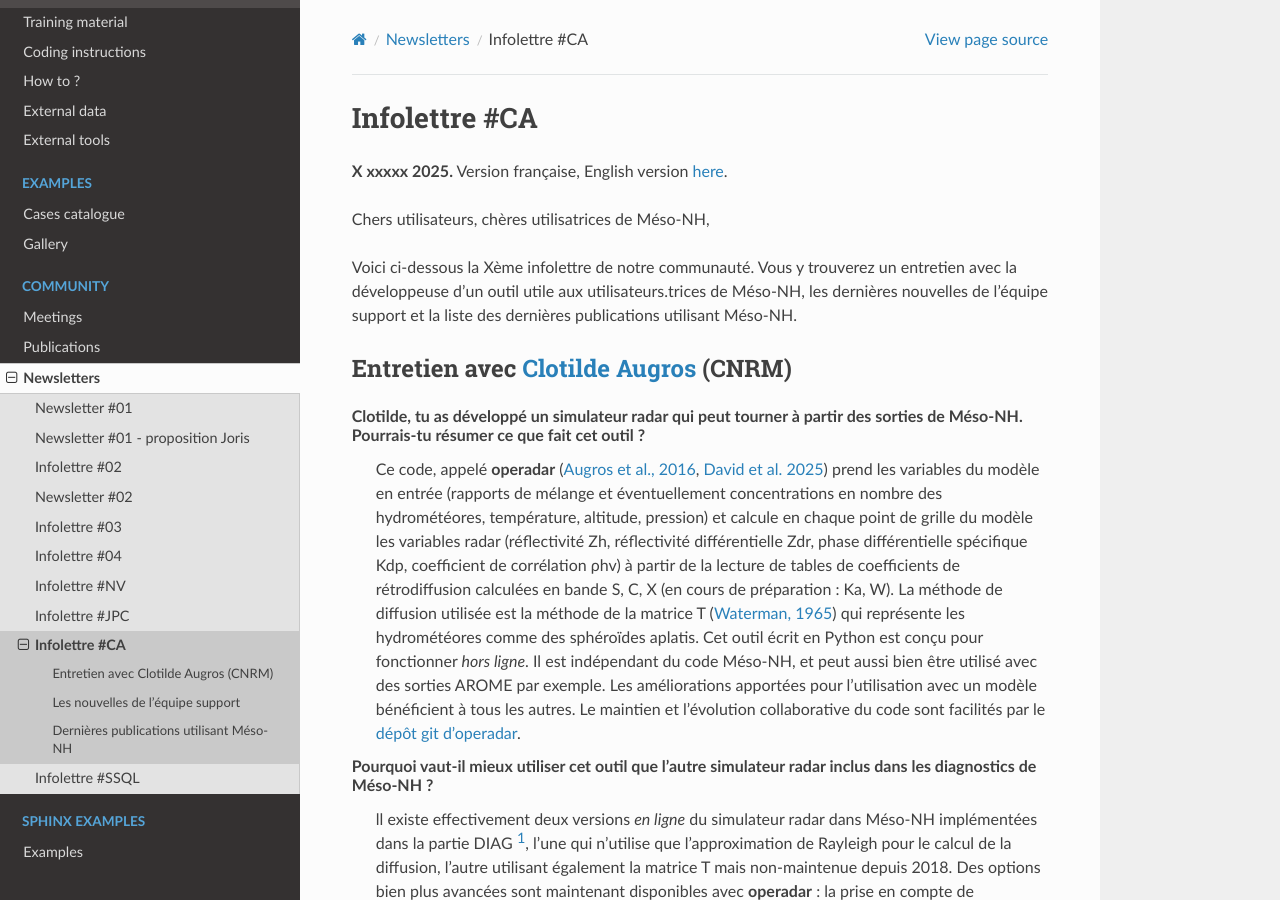
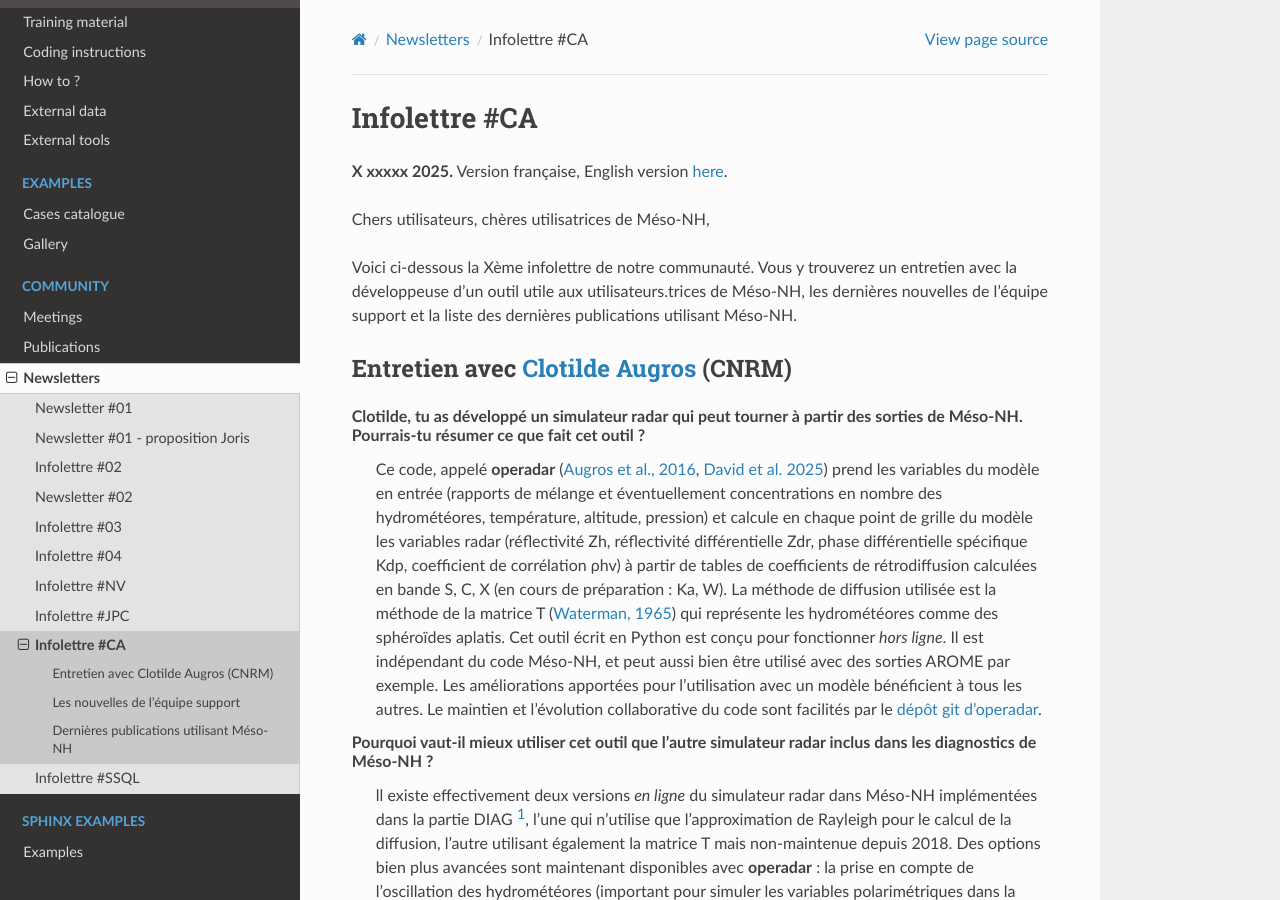
Before and after one commit to JorisPianezze/mesonh_beta_test_guide, a Sphinx documentation site: the page built from docs/source/community/newsletters/newsletter_CA.rst, in a window 1280 px wide and 900 px high. Built offline with Sphinx 7.4.7 and the Read the Docs theme 3.1.0, drawn with Linux system fonts in a browser that asks for light colours; pages that are not in the unit, such as notebooks, are missing from menus.

Commit message:
Update newsletter_CA.rst

```diff
--- a/docs/source/community/newsletters/newsletter_CA.rst
+++ b/docs/source/community/newsletters/newsletter_CA.rst
@@ -12,7 +12,7 @@
 ************************************************************************************
 
 Clotilde, tu as développé un simulateur radar qui peut tourner à partir des sorties de Méso-NH. Pourrais-tu résumer ce que fait cet outil ?
-  Ce code, appelé **operadar** (`Augros et al., 2016 <https://doi.org/10.1002/qj.2572>`_, `David et al. 2025 <https://doi.org/10.5194/egusphere-2025-685>`_) prend les variables du modèle en entrée (rapports de mélange et éventuellement concentrations en nombre des hydrométéores, température, altitude, pression) et calcule en chaque point de grille du modèle les variables radar (réflectivité Zh, réflectivité différentielle Zdr, phase différentielle spécifique Kdp, coefficient de corrélation ρhv) à partir de la lecture de tables de coefficients de rétrodiffusion calculées en bande S, C, X (en cours de préparation : Ka, W). La méthode de diffusion utilisée est la méthode de la matrice T (`Waterman, 1965 <https://doi.org/10.1109/PROC.1965.4058>`_) qui représente les hydrométéores comme des sphéroïdes aplatis. Cet outil écrit en Python est conçu pour fonctionner *hors ligne*. Il est indépendant du code Méso-NH, et peut aussi bien être utilisé avec des sorties AROME par exemple. Les améliorations apportées pour l'utilisation avec un modèle bénéficient à tous les autres. Le maintien et l'évolution collaborative du code sont facilités par le `dépôt git d'operadar <https://github.com/UMR-CNRM/operadar>`_.
+  Ce code, appelé **operadar** (`Augros et al., 2016 <https://doi.org/10.1002/qj.2572>`_, `David et al. 2025 <https://doi.org/10.5194/egusphere-2025-685>`_) prend les variables du modèle en entrée (rapports de mélange et éventuellement concentrations en nombre des hydrométéores, température, altitude, pression) et calcule en chaque point de grille du modèle les variables radar (réflectivité Zh, réflectivité différentielle Zdr, phase différentielle spécifique Kdp, coefficient de corrélation ρhv) à partir de tables de coefficients de rétrodiffusion calculées en bande S, C, X (en cours de préparation : Ka, W). La méthode de diffusion utilisée est la méthode de la matrice T (`Waterman, 1965 <https://doi.org/10.1109/PROC.1965.4058>`_) qui représente les hydrométéores comme des sphéroïdes aplatis. Cet outil écrit en Python est conçu pour fonctionner *hors ligne*. Il est indépendant du code Méso-NH, et peut aussi bien être utilisé avec des sorties AROME par exemple. Les améliorations apportées pour l'utilisation avec un modèle bénéficient à tous les autres. Le maintien et l'évolution collaborative du code sont facilités par le `dépôt git d'operadar <https://github.com/UMR-CNRM/operadar>`_.
 
 Pourquoi vaut-il mieux utiliser cet outil que l'autre simulateur radar inclus dans les diagnostics de Méso-NH ?
   ll existe effectivement deux versions *en ligne* du simulateur radar dans Méso-NH implémentées dans la partie DIAG [#oponline]_, l'une qui n'utilise que l'approximation de Rayleigh pour le calcul de la diffusion, l'autre utilisant également la matrice T mais non-maintenue depuis 2018. Des options bien plus avancées sont maintenant disponibles avec **operadar** : la prise en compte de l’oscillation des hydrométéores (important pour simuler les variables polarimétriques dans la grêle), différents choix de formulation des constantes diélectriques, une version plus avancée de la représentation de la fonte et de la phase mixte - ce qui a permis de simuler avec succès les colonnes de Zdr associées à la présence de grosses gouttes d’eau surfondue au sein des courants ascendants des orages (`Kumjian et al., 2014 <https://doi.org/10.1175/JAMC-D-13-0354.1>`_) avec AROME et le schéma LIMA (`David et al., 2025 <https://doi.org/10.5194/egusphere-2025-685>`_), et l'utilisation explicite de la concentration en nombre lorsque celle-ci est pronostique (microphysique à 2 moments) pour calculer les variables radars intégrées sur la distribution de taille.
```
